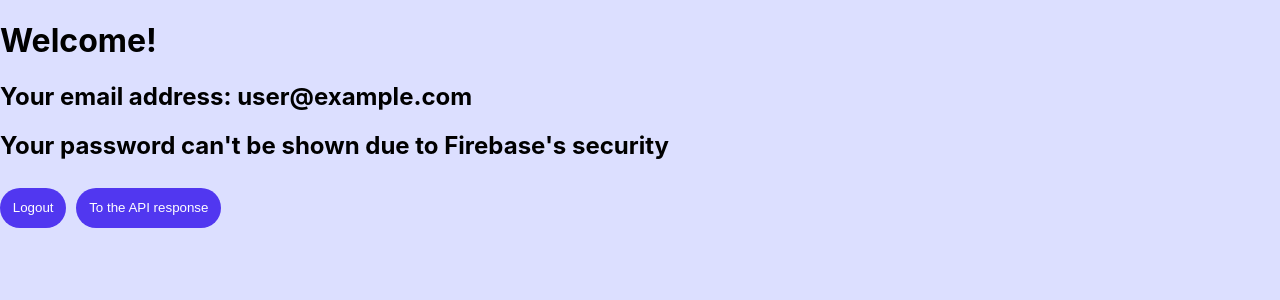
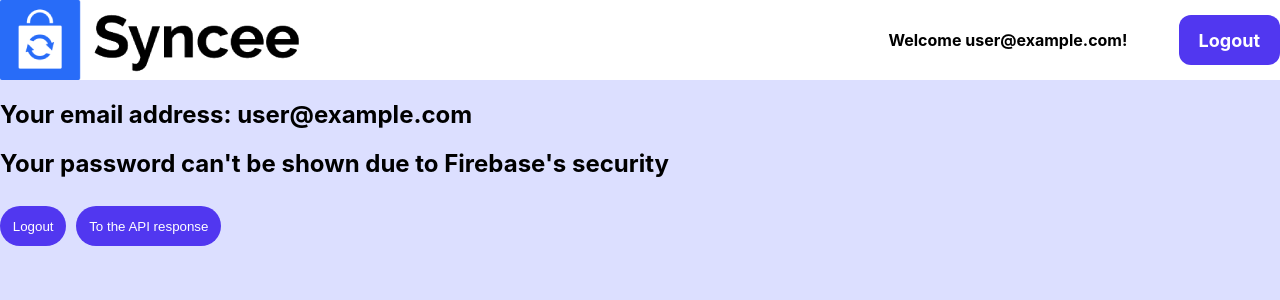
Before and after one commit to kgergo99/syncee_login_test, a React (Create React App) app in the folder login_app/: page /home in a window 1280 px wide. Shown: the top 300 px of the page. Built offline with nearby package versions, Linux system fonts and the light colour scheme; no server answers; sample sign-in values are in the browser's storage.

Commit message:
Home page top bar WIP

```diff
--- /dev/null
+++ b/login_app/src/components/TopBar.js
@@ -0,0 +1,62 @@
+import styled from "styled-components"
+import SynceeImage from "../assets/syncee-logo-300px.png"
+import { useUserAuth } from "../context/UserAuthContext";
+import { useState } from "react";
+
+const Bar = styled.div `
+    background-color: #fff;
+    display: flex;
+    align-items: center;
+    justify-content: space-between;
+`;
+
+const S_Logo = styled.img `
+
+`;
+
+const UserText = styled.span `
+    font-weight: bold;
+    color: black;
+`;
+
+const Button = styled.div `
+    background-color: #286DF8;
+    border-radius: 12px;
+    padding: 20px;
+    background-color: var(--accent-color);
+    color: #fff;
+    border: none;
+    border-radius: 12px;
+    cursor: pointer;
+    display: flex;
+    align-items: center;
+
+    height: 10vw;
+    max-height: 50px;
+`;
+const ButtonText = styled.span `
+    font-weight: bold;
+    font-size: 18px;
+`;
+
+const AlignHelper = styled.div `
+    display: flex;
+    align-items: center;
+    justify-content: space-between;
+    gap: 4vw;
+`;
+
+function TopBar({email}) {
+
+    return(
+        <Bar>
+            <S_Logo src={SynceeImage}></S_Logo>
+            <AlignHelper>
+                <UserText>Welcome {email}!</UserText>
+                <Button><ButtonText>Logout</ButtonText></Button>
+            </AlignHelper>
+        </Bar>
+    )
+}
+
+export default TopBar
--- a/login_app/src/pages/HomePage.js
+++ b/login_app/src/pages/HomePage.js
@@ -1,6 +1,7 @@
 import { useUserAuth } from "../context/UserAuthContext";
 import styled from "styled-components";
 import { Navigate, useNavigate } from "react-router-dom";
+import TopBar from "../components/TopBar";
 
 const Button = styled.button`
     margin-top: 1vh;
@@ -41,7 +42,7 @@ function HomePage() {
 
     return (
         <div>
-            <h1>Welcome!</h1>
+            <TopBar email={user.email}/>
             {user && <h2>Your email address: {user.email}</h2>}
             {user && <h2>Your password can't be shown due to Firebase's security</h2>}
             {!user && <h2>You are not logged in!</h2>}
```
